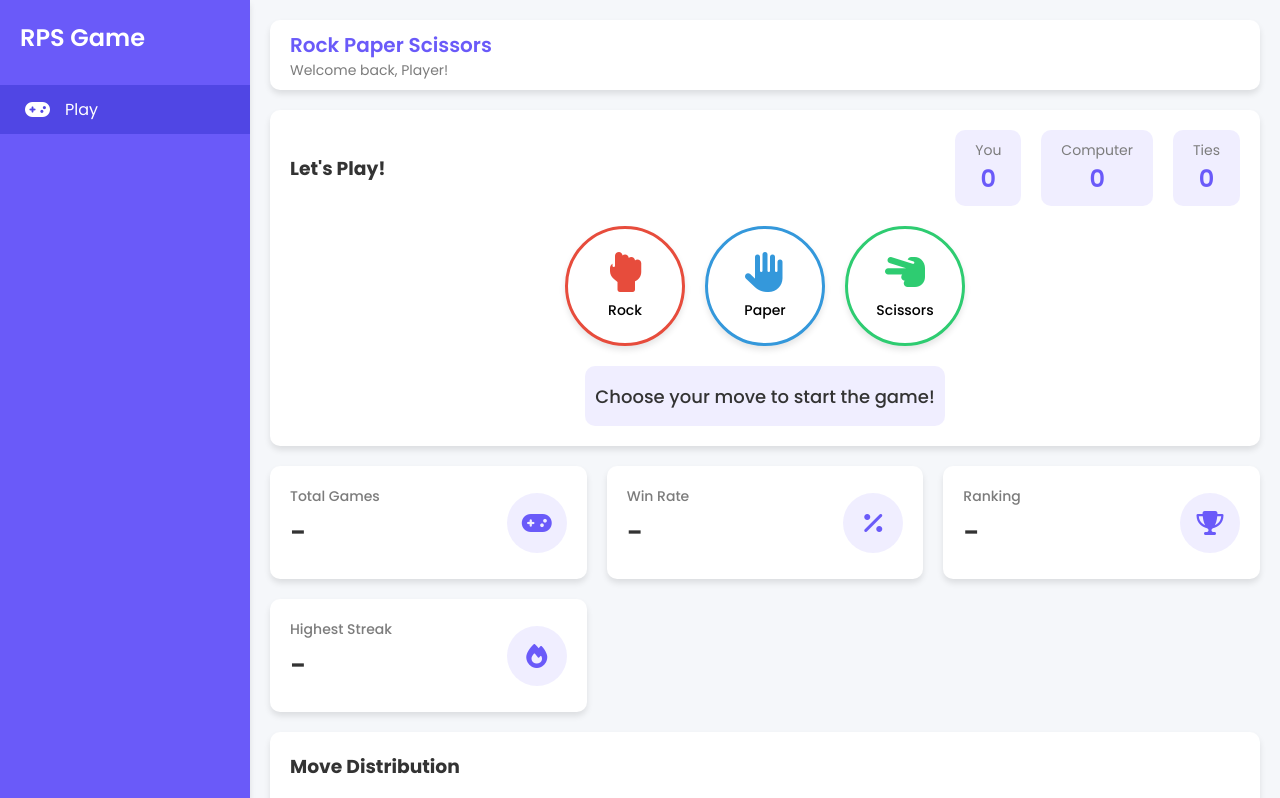
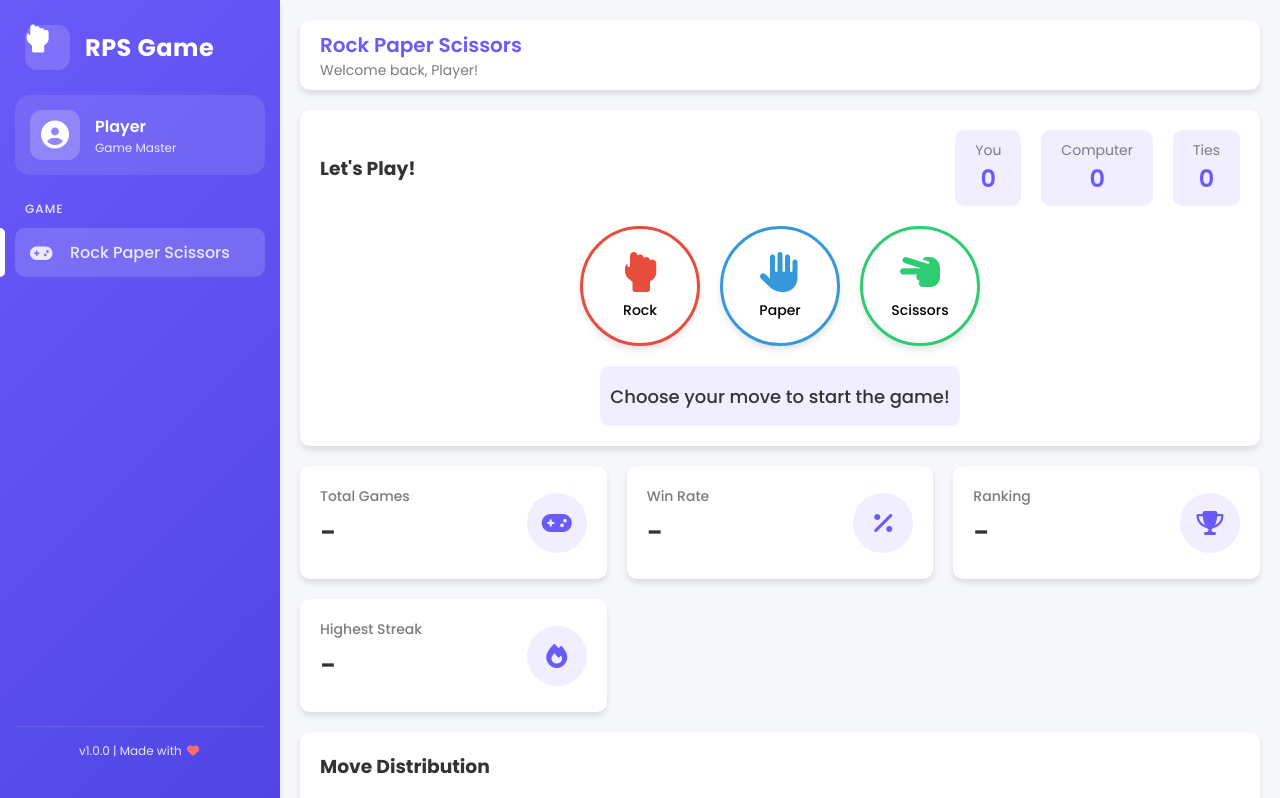
Before and after one commit to kiarnBhul/Rock-paper-scissors, a plain HTML site: page index.html in a window 1280 px wide. Shown: the top 798 px of the page. Drawn offline with nearby package versions, Linux system fonts and the light colour scheme.

Commit message:
More good desing

```diff
--- a/css/styles.css
+++ b/css/styles.css
@@ -11,12 +11,15 @@
 
 :root {
     --primary-color: #6a5af9;
+    --primary-light: #7c6fff;
+    --primary-dark: #5046e4;
     --secondary-color: #5046e4;
     --text-color: #333;
     --light-text: #7c7c7c;
+    --sidebar-text: rgba(255, 255, 255, 0.85);
     --bg-color: #f5f7fa;
     --card-bg: #fff;
-    --sidebar-width: 250px;
+    --sidebar-width: 280px;
     --header-height: 70px;
     --success-color: #4caf50;
     --warning-color: #ff9800;
@@ -43,25 +46,99 @@ body {
 .sidebar {
     width: var(--sidebar-width);
     height: 100vh;
-    background: var(--primary-color);
+    background: linear-gradient(135deg, var(--primary-color) 0%, var(--primary-dark) 100%);
     color: white;
     position: fixed;
     left: 0;
     top: 0;
-    padding: 20px 0;
+    padding: 25px 15px;
     box-shadow: var(--shadow);
     transition: all 0.3s ease;
     z-index: 1000;
+    display: flex;
+    flex-direction: column;
+    overflow-y: auto;
 }
 
 .logo {
-    padding: 0 20px;
-    margin-bottom: 30px;
+    padding: 0 10px;
+    margin-bottom: 25px;
+    display: flex;
+    align-items: center;
+    gap: 15px;
+}
+
+.logo-icon {
+    font-size: 28px;
+    color: white;
+    background-color: rgba(255, 255, 255, 0.15);
+    height: 45px;
+    width: 45px;
+    border-radius: 12px;
+    display: flex;
+    align-items: center;
+    justify-content: center;
 }
 
 .logo h2 {
+    font-weight: 700;
+    font-size: 24px;
+    letter-spacing: 0.5px;
+    color: white;
+}
+
+/* Profile Section */
+.profile-section {
+    background-color: rgba(255, 255, 255, 0.1);
+    border-radius: 15px;
+    padding: 15px;
+    margin-bottom: 25px;
+    display: flex;
+    align-items: center;
+    gap: 15px;
+}
+
+.profile-img {
+    min-width: 50px;
+    height: 50px;
+    border-radius: 12px;
+    background: rgba(255, 255, 255, 0.2);
+    display: flex;
+    align-items: center;
+    justify-content: center;
+}
+
+.profile-img i {
+    font-size: 28px;
+    color: white;
+}
+
+.profile-info h3 {
+    font-size: 16px;
     font-weight: 600;
-    font-size: 24px;
+    margin: 0;
+    color: white;
+}
+
+.profile-info p {
+    font-size: 12px;
+    color: var(--sidebar-text);
+    margin: 0;
+}
+
+/* Menu Section */
+.menu-section {
+    margin-bottom: 20px;
+}
+
+.menu-label {
+    font-size: 12px;
+    text-transform: uppercase;
+    letter-spacing: 1px;
+    color: var(--sidebar-text);
+    padding: 0 10px;
+    margin-bottom: 10px;
+    font-weight: 500;
 }
 
 .nav-links {
@@ -72,29 +149,66 @@ body {
 .nav-links li {
     position: relative;
     transition: all 0.3s ease;
+    border-radius: 10px;
+    margin-bottom: 5px;
 }
 
 .nav-links li.active {
-    background: var(--secondary-color);
+    background: rgba(255, 255, 255, 0.15);
+}
+
+.nav-links li.active a {
+    font-weight: 500;
+}
+
+.nav-links li.active::before {
+    content: '';
+    position: absolute;
+    top: 0;
+    left: -15px;
+    height: 100%;
+    width: 5px;
+    background-color: white;
+    border-radius: 0 5px 5px 0;
 }
 
 .nav-links li a {
     display: flex;
     align-items: center;
-    color: white;
+    color: var(--sidebar-text);
     text-decoration: none;
-    padding: 12px 25px;
+    padding: 12px 15px;
     gap: 15px;
     transition: all 0.3s ease;
+    border-radius: 10px;
 }
 
 .nav-links li:not(.active):hover {
     background: rgba(255, 255, 255, 0.1);
 }
 
+.nav-links li:not(.active):hover a {
+    color: white;
+}
+
 .nav-links li a i {
-    font-size: 20px;
+    font-size: 18px;
     min-width: 25px;
+}
+
+/* Sidebar Footer */
+.sidebar-footer {
+    margin-top: auto;
+    padding: 15px 10px;
+    text-align: center;
+    color: var(--sidebar-text);
+    font-size: 12px;
+    border-top: 1px solid rgba(255, 255, 255, 0.1);
+}
+
+.sidebar-footer i {
+    color: #ff6b6b;
+    margin: 0 2px;
 }
 
 /* Main Content Styles */
@@ -129,45 +243,50 @@ body {
     color: var(--light-text);
 }
 
-.user-info {
+.top-bar-actions {
     display: flex;
     align-items: center;
-    gap: 20px;
+    gap: 15px;
 }
 
-.notifications {
+.theme-toggle, .notifications {
+    background: none;
+    border: none;
+    width: 40px;
+    height: 40px;
+    border-radius: 50%;
+    display: flex;
+    align-items: center;
+    justify-content: center;
+    cursor: pointer;
+    transition: all 0.3s ease;
     position: relative;
-    cursor: pointer;
+    background-color: var(--bg-color);
 }
 
-.notification-count {
+.theme-toggle:hover, .notifications:hover {
+    background-color: rgba(106, 90, 249, 0.1);
+}
+
+.theme-toggle i, .notifications i {
+    font-size: 18px;
+    color: var(--primary-color);
+}
+
+.notification-badge {
     position: absolute;
-    top: -8px;
-    right: -8px;
+    top: -5px;
+    right: -5px;
     background: var(--danger-color);
     color: white;
     font-size: 10px;
-    font-weight: 600;
-    height: 15px;
-    width: 15px;
+    width: 18px;
+    height: 18px;
+    border-radius: 50%;
     display: flex;
     align-items: center;
     justify-content: center;
-    border-radius: 50%;
-}
-
-.user-profile {
-    display: flex;
-    align-items: center;
-    gap: 10px;
-    cursor: pointer;
-}
-
-.user-profile img {
-    width: 40px;
-    height: 40px;
-    border-radius: 50%;
-    object-fit: cover;
+    font-weight: 600;
 }
 
 /* Dashboard Content */
--- a/index.html
+++ b/index.html
@@ -11,16 +11,35 @@
     <div class="container">
         <nav class="sidebar">
             <div class="logo">
+                <i class="fas fa-hand-rock logo-icon"></i>
                 <h2>RPS Game</h2>
             </div>
+
+            <div class="profile-section">
+                <div class="profile-img">
+                    <i class="fas fa-user-circle"></i>
+                </div>
+                <div class="profile-info">
+                    <h3>Player</h3>
+                    <p>Game Master</p>
+                </div>
+            </div>
+
+            <div class="menu-section">
+                <p class="menu-label">Game</p>
                 <ul class="nav-links">
                     <li class="active">
                         <a href="#">
                             <i class="fas fa-gamepad"></i>
-                        <span>Play</span>
+                            <span>Rock Paper Scissors</span>
                         </a>
                     </li>
                 </ul>
+            </div>
+
+            <div class="sidebar-footer">
+                <p>v1.0.0 | Made with <i class="fas fa-heart"></i></p>
+            </div>
         </nav>
 
         <main class="main-content">
```
Lines whose indentation alone changed are shown as unchanged.
